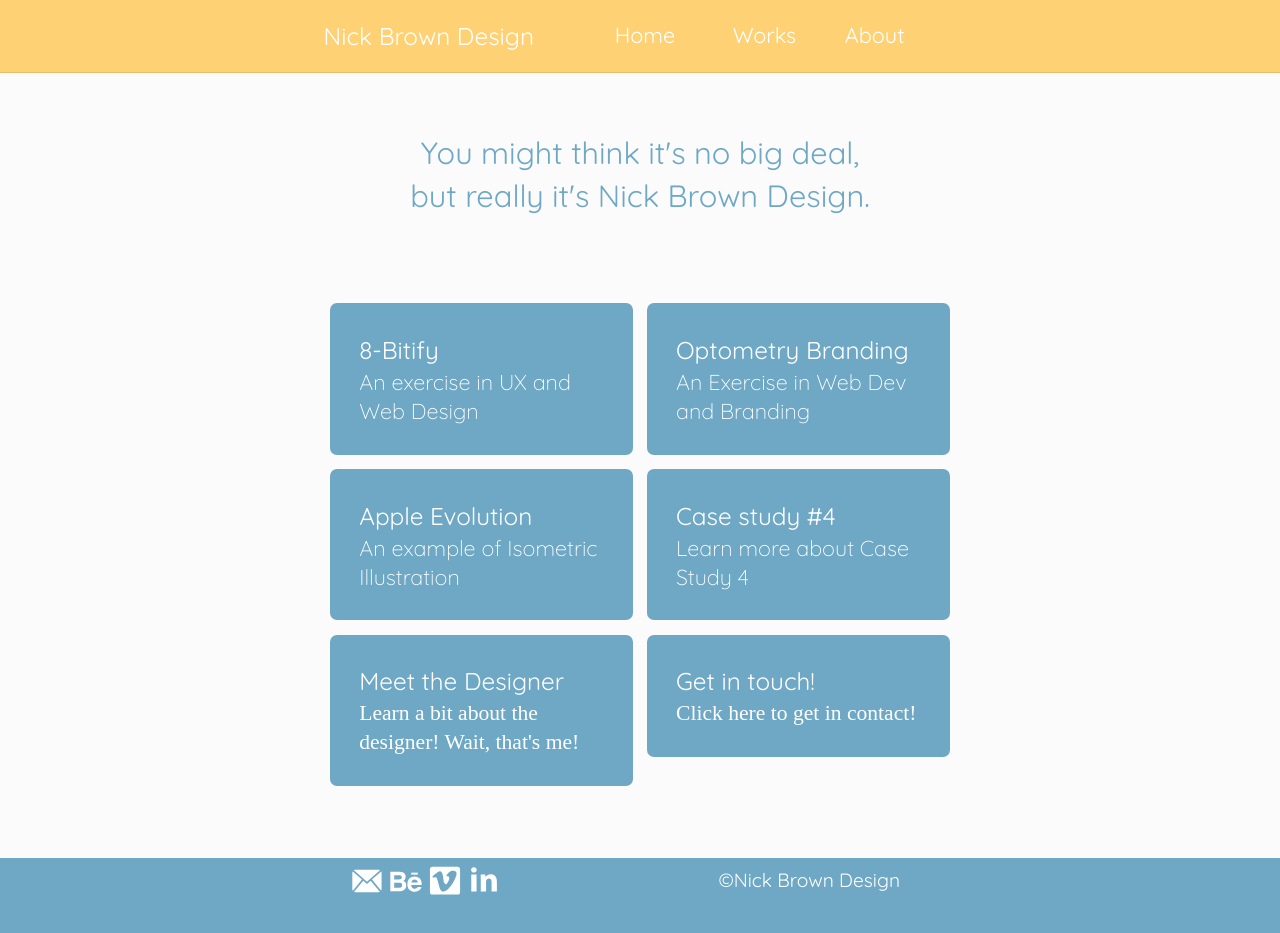
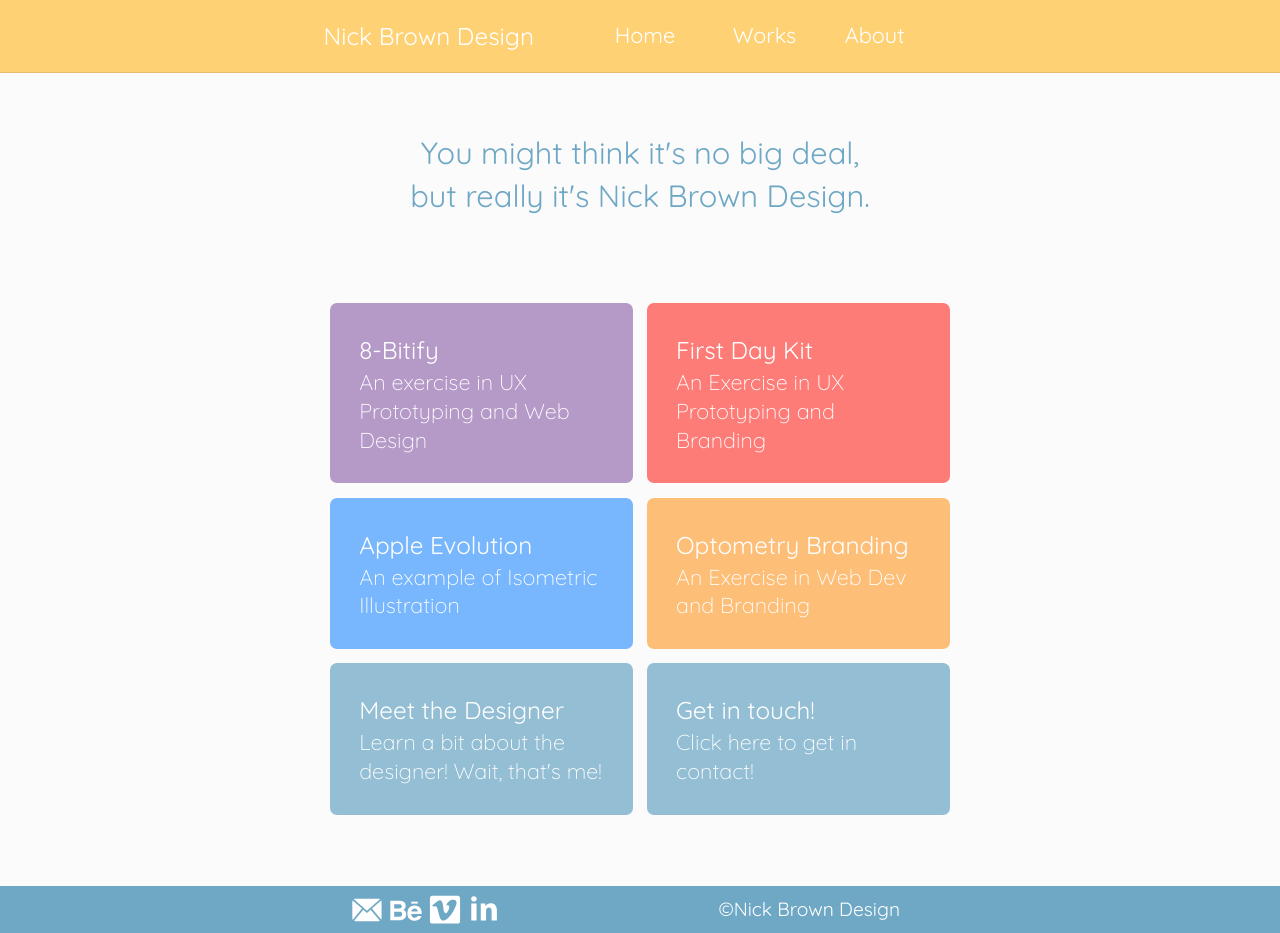
Before and after one commit to nicktgbrown/portfolio-site, a Jekyll site: the page built from index.html, in a window 1280 px wide. Built offline with Jekyll 4.4.1, drawn with Linux system fonts in a browser that asks for light colours; some web fonts are replaced; before the commit the page ends 904 px from its top, so only the background shows below that.

Commit message:
Change card colours, switch case 2 and 4's spots

```diff
--- a/css/main.css
+++ b/css/main.css
@@ -68,19 +68,60 @@ footer h4 {
 }
 
 .card {
-  background-color: #6fa8c5;
+  background-color: #93bed4;
   border-radius: 7px;
   color: #fff;
 }
 
-.card-2 {
-  background-color: #6fa8c5;
+.card p {
+  font-weight: 100;
+  font-family: 'Quicksand', sans-serif;
+}
+
+.card-1 {
+  background-color: #b59ac8;
   border-radius: 7px;
   font-family: 'Quicksand', sans-serif;
   color: #fff;
 }
 
-.card p {
+.card-1 p {
+  font-weight: 100;
+  font-family: 'Quicksand', sans-serif;
+}
+
+.card-2 {
+  background-color: #fd7c78;
+  border-radius: 7px;
+  font-family: 'Quicksand', sans-serif;
+  color: #fff;
+}
+
+.card-2 p {
+  font-weight: 100;
+  font-family: 'Quicksand', sans-serif;
+}
+
+.card-3 {
+  background-color: #78b7fd;
+  border-radius: 7px;
+  font-family: 'Quicksand', sans-serif;
+  color: #fff;
+}
+
+.card-3 p {
+  font-weight: 100;
+  font-family: 'Quicksand', sans-serif;
+}
+
+.card-4 {
+  background-color: #fdbe78;
+  border-radius: 7px;
+  font-family: 'Quicksand', sans-serif;
+  color: #fff;
+}
+
+.card-4 p {
   font-weight: 100;
   font-family: 'Quicksand', sans-serif;
 }
@@ -151,3 +192,19 @@ footer h4 {
 .case p {
   font-family: 'Quattrocento', serif;
 }
+
+.button {
+  font-family: 'Quicksand', sans-serif;
+  font-weight: 400;
+  color: #fff;
+  background-color: #6fa8c5;
+  border-radius: 7px;
+  text-align: center;
+  margin-left: auto;
+  display: block;
+}
+
+.button:hover {
+  transform: scale(.97);
+  background-color: #81b3cd;
+}
--- a/index.html
+++ b/index.html
@@ -9,37 +9,37 @@ priority: .8
   <div class="grid">
     <div class="grid-cards gutter">
       <a href="{{site.baseurl}}/case1.html" class="unit unit-xs-1 unit-s-1 unit-m-1 unit-l-1-2 unit-xl-1-2 gutter-1-4">
-        <div class="card island push-1-2">
+        <div class="card-1 island push-1-2">
           <h3 class="giga push-0">8-Bitify</h3>
-          <p class="mega push-0">An exercise in UX and Web Design</p>
+          <p class="mega push-0">An exercise in UX Prototyping and Web Design</p>
         </div>
       </a>
       <a href="{{site.baseurl}}/case2.html" class="unit unit-xs-1 unit-s-1 unit-m-1 unit-l-1-2 unit-xl-1-2 gutter-1-4">
-        <div class="card island push-1-2">
-          <h3 class="giga push-0">Optometry Branding</h3>
-          <p class="mega push-0">An Exercise in Web Dev and Branding</p>
+        <div class="card-2 island push-1-2">
+          <h3 class="giga push-0">First Day Kit</h3>
+          <p class="mega push-0">An Exercise in UX Prototyping and Branding</p>
         </div>
       </a>
       <a href="{{site.baseurl}}/case4.html" class="unit unit-xs-1 unit-s-1 unit-m-1 unit-l-1-2 unit-xl-1-2 gutter-1-4">
-        <div class="card island push-1-2">
+        <div class="card-3 island push-1-2">
           <h3 class="giga push-0">Apple Evolution</h3>
           <p class="mega push-0">An example of Isometric Illustration</p>
         </div>
       </a>
       <a href="{{site.baseurl}}/case3.html" class="unit unit-xs-1 unit-s-1 unit-m-1 unit-l-1-2 unit-xl-1-2 gutter-1-4">
-        <div class="card island push-1-2">
-          <h3 class="giga push-0">Case study #4</h3>
-          <p class="mega push-0">Learn more about Case Study 4</p>
+        <div class="card-4 island push-1-2">
+          <h3 class="giga push-0">Optometry Branding</h3>
+          <p class="mega push-0">An Exercise in Web Dev and Branding</p>
         </div>
       </a>
       <a href="{{site.baseurl}}/about.html" class="unit unit-xs-1 unit-s-1 unit-m-1 unit-l-1-2 unit-xl-1-2 gutter-1-4">
-        <div class="card-2 island push-1-2">
+        <div class="card island push-1-2">
           <h3 class="giga push-0">Meet the Designer</h3>
           <p class="mega push-0">Learn a bit about the designer! Wait, that's me!</p>
         </div>
       </a>
       <a itemprop="email" href="mailto:whatsup@nickbrowndesign.ca" class="unit unit-xs-1 unit-s-1 unit-m-1 unit-l-1-2 unit-xl-1-2 gutter-1-4">
-        <div class="card-2 island push-1-2">
+        <div class="card island push-1-2">
           <h3 class="giga push-0">Get in touch!</h3>
           <p class="mega push-0">Click here to get in contact!</p>
         </div>
```
Also changed, not shown: case1.html (+5 -4 lines), case2.html (+8 -8 lines), case4.html (+8 -8 lines).
